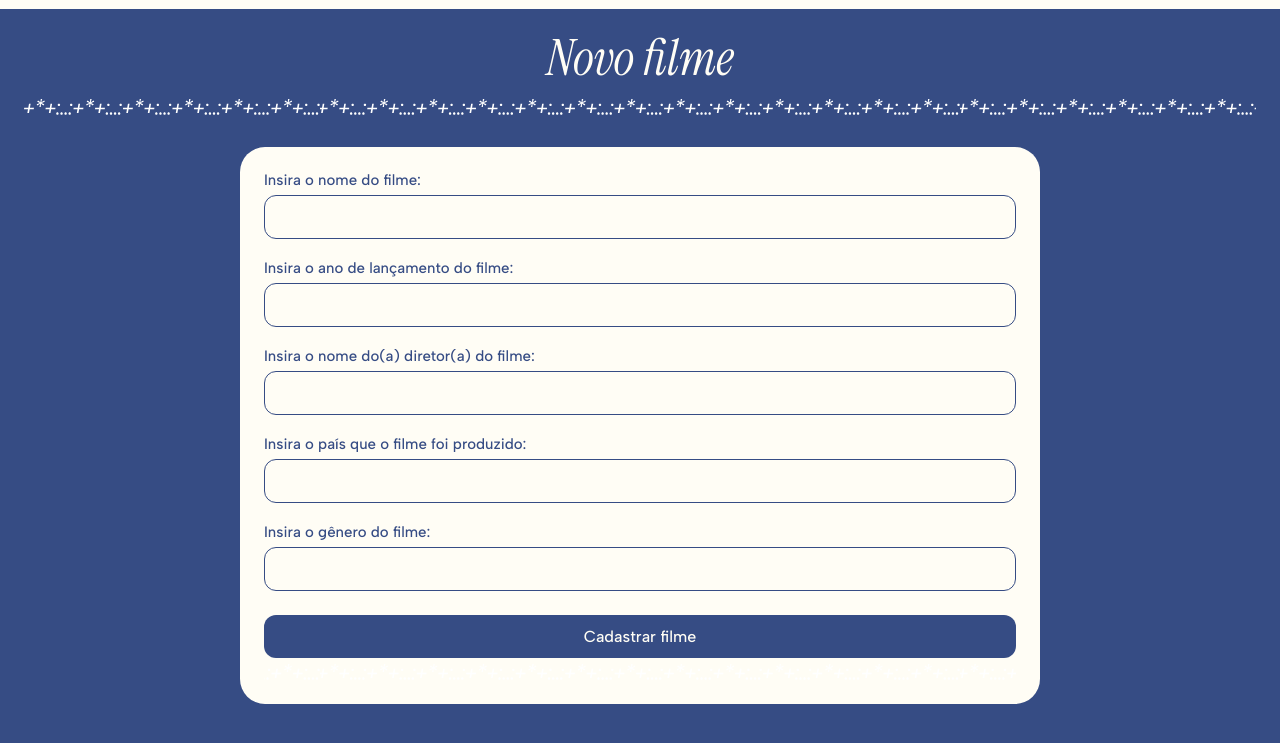
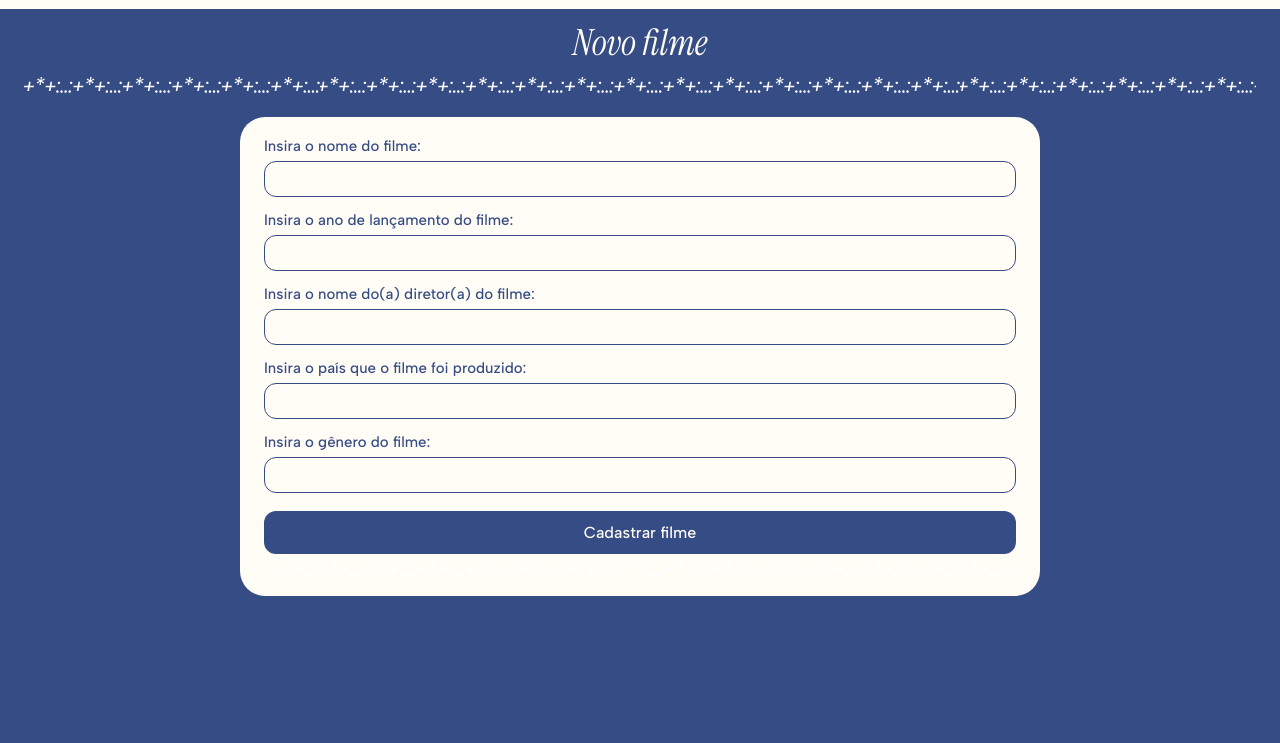
Before and after one commit to caju1911/ProjetoIndividual1, a website: page SiteComAPI/public/insercao.html in a window 1280 px wide. Shown: the part 39-782 px from the top of the page. Drawn offline with Linux system fonts and the light colour scheme.

Commit message:
Atualização no CSS de inserção

```diff
--- a/SiteComAPI/public/css/insercao.css
+++ b/SiteComAPI/public/css/insercao.css
@@ -8,6 +8,7 @@ body {
     background-color: #364C84;
     color: #FFFDF5;
     margin: 0;
+
 }
 
 
@@ -138,3 +139,29 @@ p {
     justify-content: center;
     font-weight: bold;
 }
+
+@media (max-height: 800px) {
+    .secao {
+        gap: 14px;
+        padding: 8px 24px;
+    }
+
+    .secao .it {
+        font-size: 36px;
+        padding-top: 8px;
+        padding-bottom: 2px;
+    }
+
+    .secao .lista {
+        margin: 10px 0;
+    }
+
+    .secao .card {
+        padding: 20px 24px;
+    }
+
+    #insercao input {
+        padding: 8px 12px;
+        margin-bottom: 8px;
+    }
+}
--- a/SiteComAPI/public/css/login.css
+++ b/SiteComAPI/public/css/login.css
@@ -8,6 +8,8 @@ body {
     background-color: #364C84;
     color: #FFFDF5;
     margin: 0;
+    min-height: 100vh;
+    min-height: 100dvh;
 }
 
 
```
